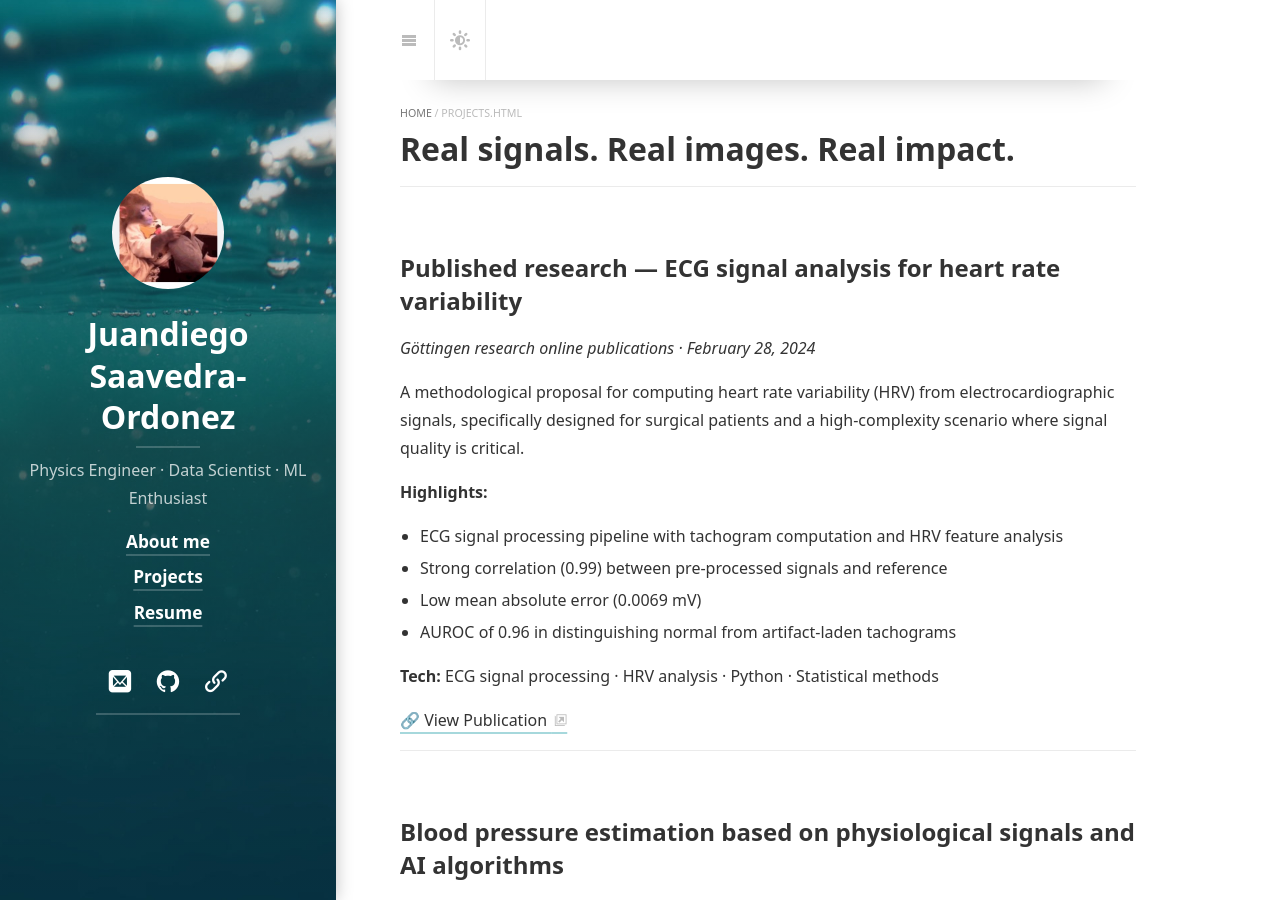
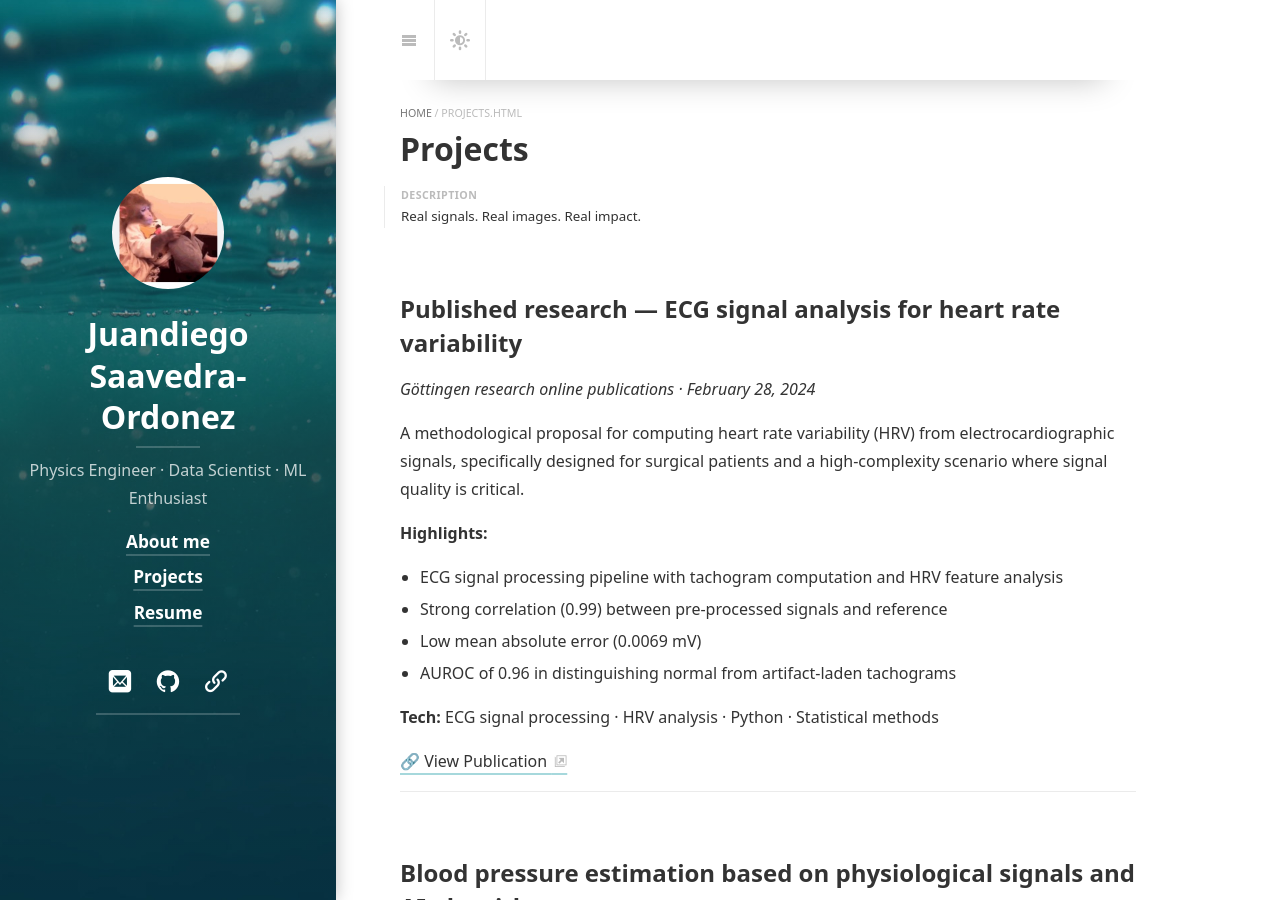
Before and after one commit to jdiego1927/jdiego1927.github.io, a Jekyll site: the page built from projects.md, in a window 1280 px wide and 900 px high. Built offline with Jekyll 4.4.1, drawn with Linux system fonts in a browser that asks for light colours; cached includes are drawn as plain includes; nearby versions of some CDN libraries; some web fonts are replaced; library files that are not in the unit come from our copies.

Commit message:
Change title to 'Projects' and add description
Updated the title and added a description to the projects page.

```diff
--- a/projects.md
+++ b/projects.md
@@ -1,6 +1,9 @@
 ---
 layout: page
-title: Real signals. Real images. Real impact.
+title: Projects
+description: >
+  Real signals. Real images. Real impact.
+hide_description: false
 ---
 
 ## Published research — ECG signal analysis for heart rate variability
```
